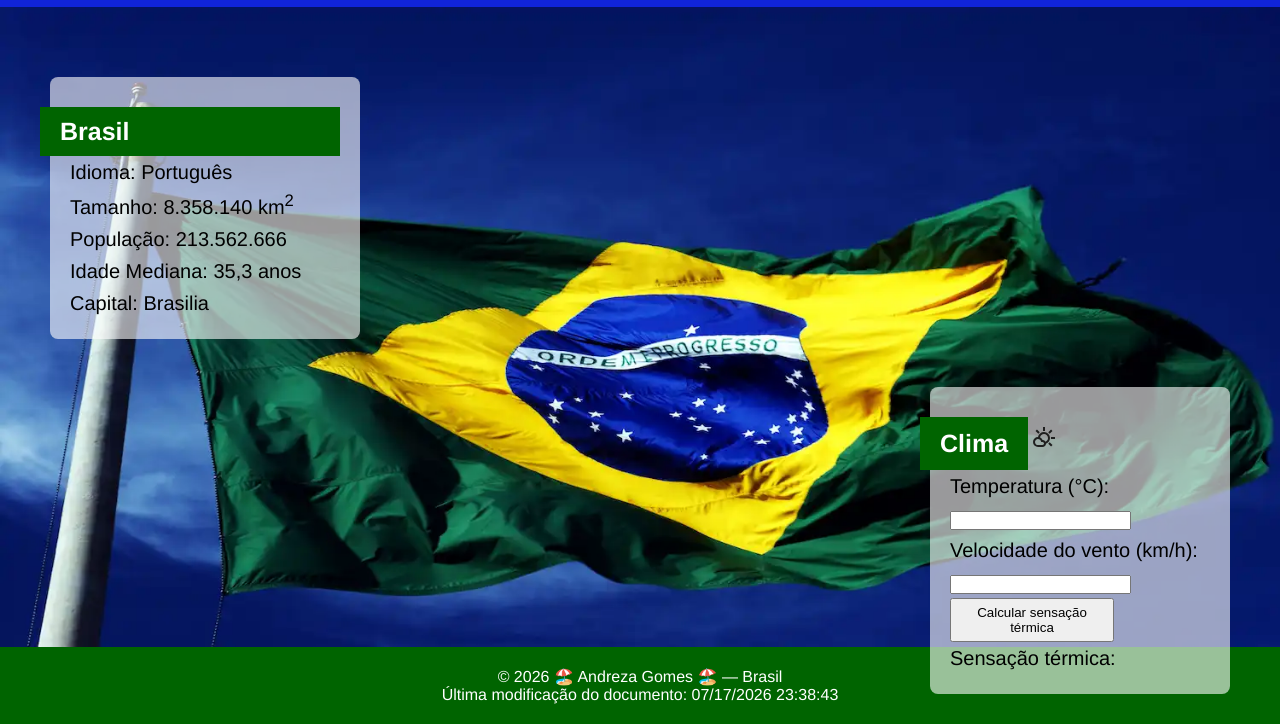
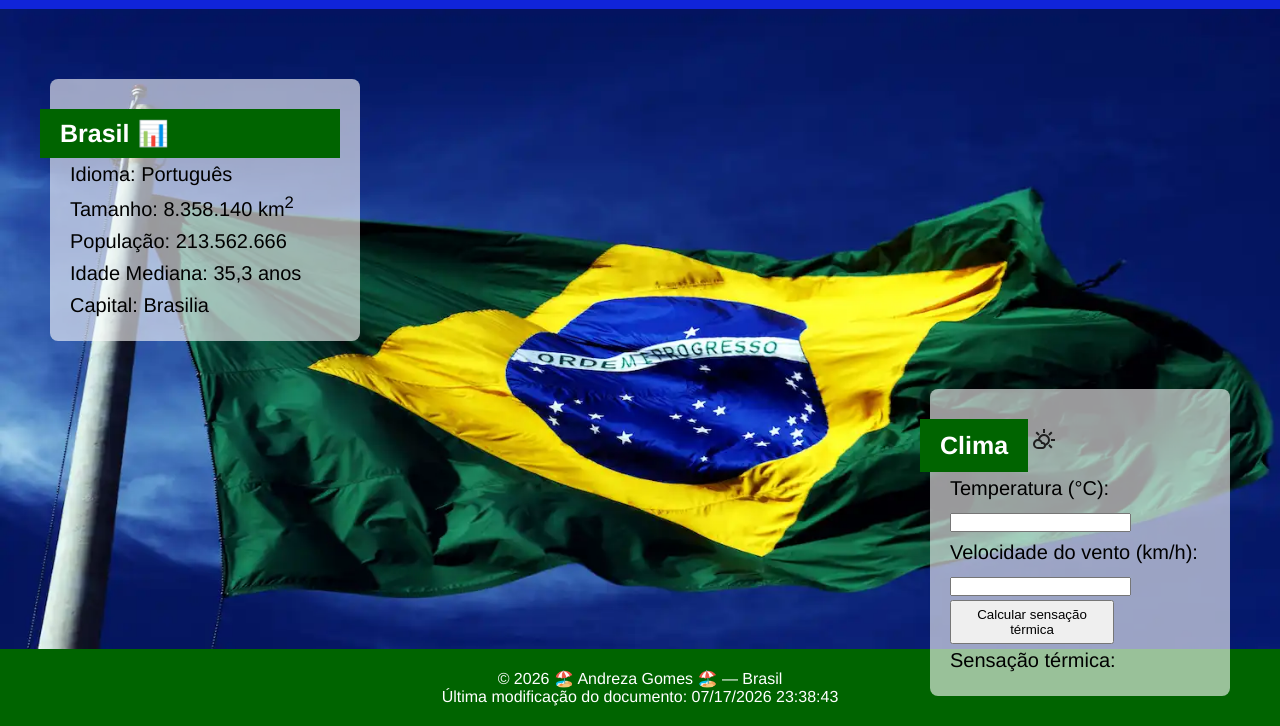
Before and after one commit to andrezasudmissao-sketch/wdd131, a plain HTML site: page local.html in a window 1280 px wide. Shown: the part 80-806 px from the top of the page. Drawn offline with nearby package versions, Linux system fonts and the light colour scheme.

Commit message:
after e root

```diff
--- a/estilos/local.css
+++ b/estilos/local.css
@@ -4,20 +4,31 @@
     margin: 0;
     box-sizing: border-box;
 }
+
+:root {
+    --cor-primaria: #006400;;
+    --cor-secudaria:rgba(255, 255, 255, 0.6);
+    --cor-destaque1:#fff;
+    --cor-destaque2:yellow; /* amarelo claro dourado*/
+    --fonte-body: 'Arimo', serif;;
+}
+
+
 body {
     font-family: 'Arimo', serif;
 }
 
 header h1{
-    background-color: yellow;
+    background-color: var(--cor-destaque2);
     text-align: center;
     padding: 20px;
 
 
 }
 
+
 .linha {
-  height: 10px;
+  height: 12px;
   background-color: #1024d9;
 }
 
@@ -46,7 +57,7 @@ section h2{
   display: block;          /* transforma o h2 em uma caixa */
   width: 300px;            /* tamanho do fundo, você pode aumentar */
   background-color: #006400;
-  color: #fff;
+  color: var(--cor-destaque1);
   font-size: 25px;         /* o texto continua do mesmo tamanho */
   padding: 10px 20px;      /* espaço interno */
   margin-left: -30px;   /*a parte verde de background-color foi para esquerda*/
@@ -62,7 +73,7 @@ section h2{
 section {
   position: absolute;
   z-index: 10;
-  background-color: rgba(255, 255, 255, 0.6); /* fundo translúcido */
+  background-color: var(--cor-secudaria); /* fundo translúcido */
   padding: 20px;
   border-radius: 8px; /* deixa o fundo mais suave */
 }
@@ -79,6 +90,11 @@ section p {
   left: 50px; /* melhor que margin-left para absolute */
 }
 
+.estatisticas h2::after {  /*usando: after, coloca icone*/
+  content: "📊";
+  margin-left: 8px;
+}
+
 /* Clima — lado direito */
 .clima {
 
@@ -87,7 +103,7 @@ section p {
   width: 300px;     /* tamanho fixo do fundo */
   display: grid;
   line-height: 1.3;
-  background-color: rgba(255, 255, 255, 0.6);
+  background-color: var(--cor-secudaria);
   padding: 20px;
 }
 
@@ -104,6 +120,7 @@ section p {
 
 }
 
+
 #calcular {
    padding: 5px;
    margin-right: 96px;
@@ -111,14 +128,14 @@ section p {
 }
 
 
-
-
 footer{
     text-align: center;
     background-color: #006400;
-    color:#fff;
+    color:var(--cor-destaque1);
     padding: 20px;
+
 }
+
 
 /* que usar no html: <source srcset="imagens/principal-grande.webp" media="(min-width: 1000px)">
                <source srcset="imagens/principal-media.webp" media="(min-width: 500px)">
```
